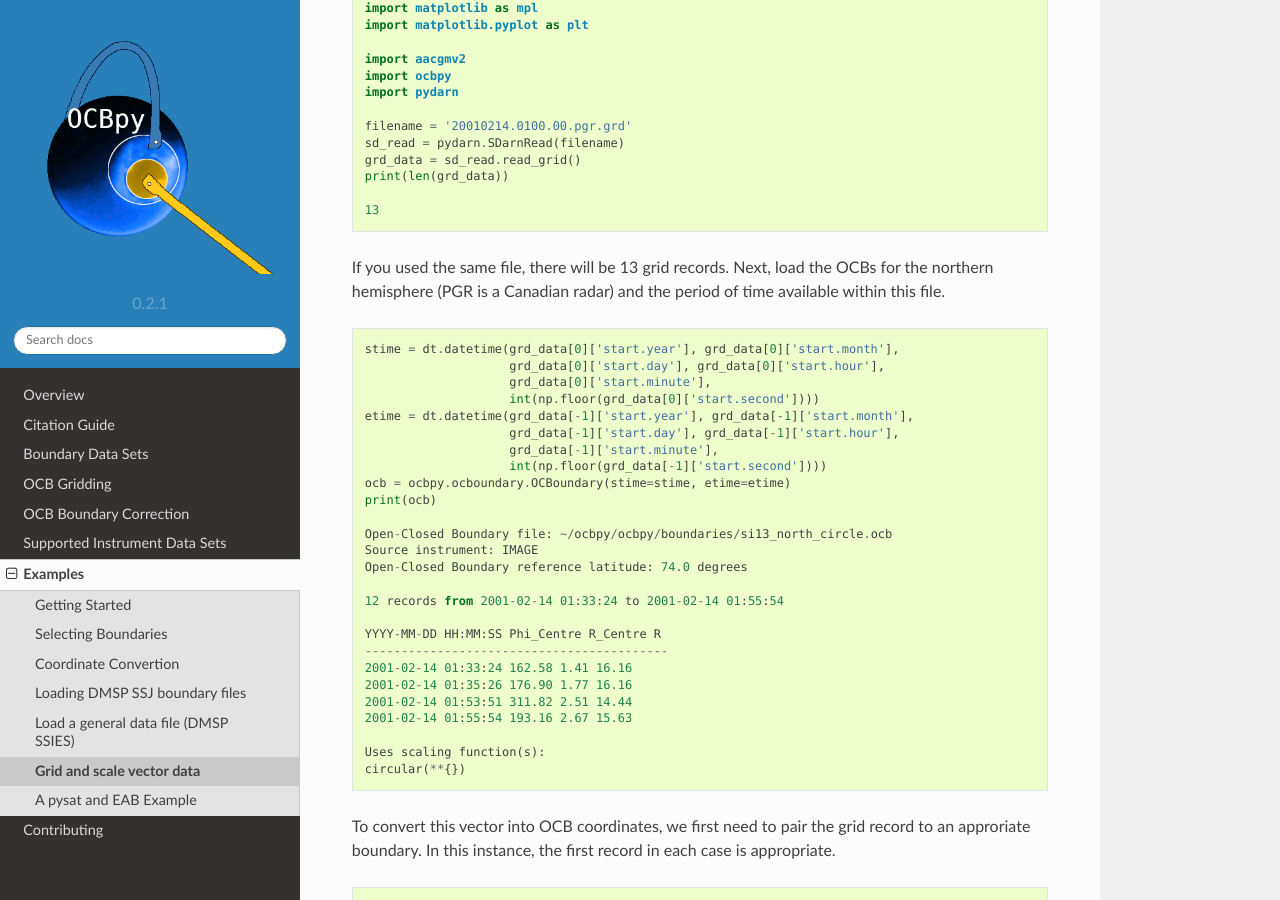
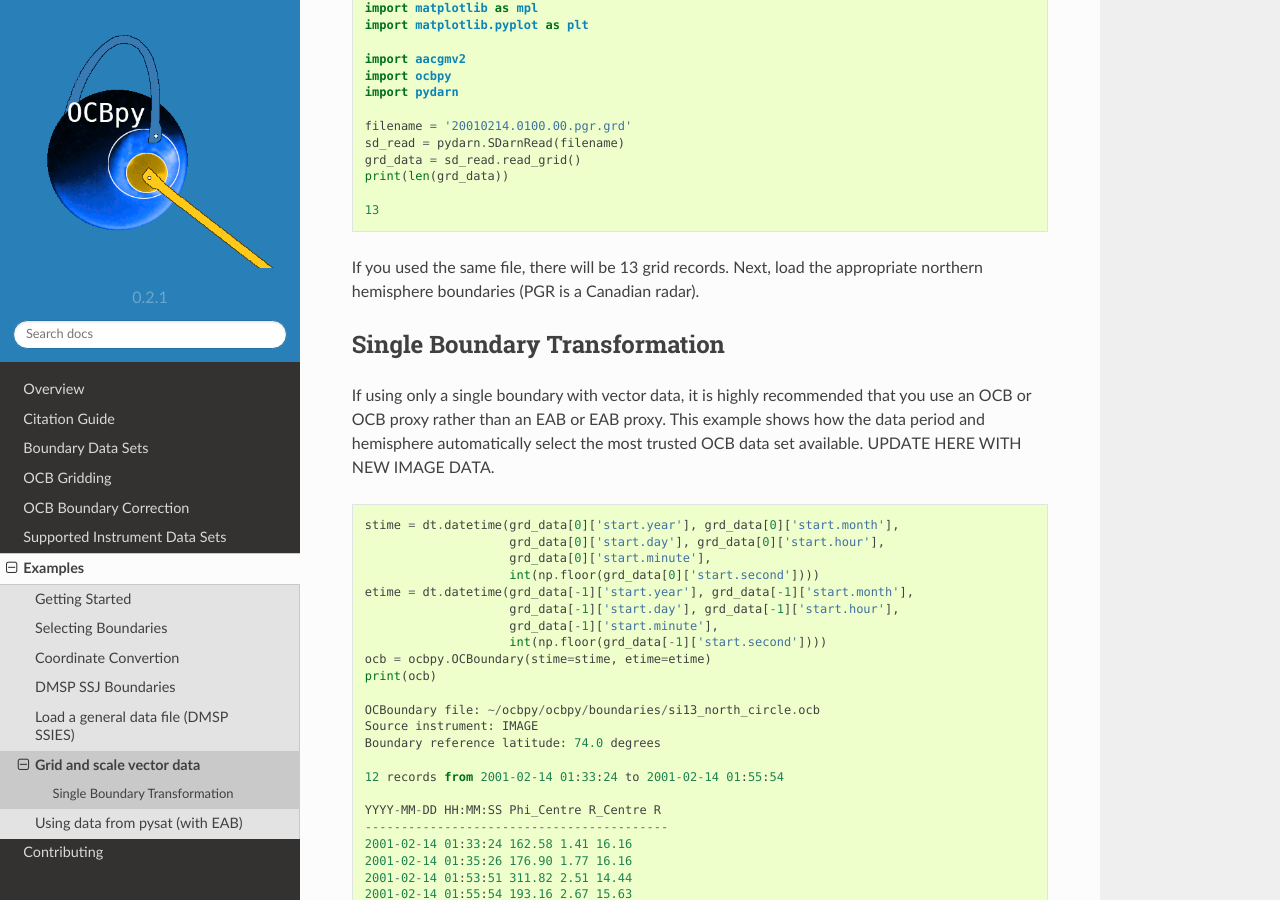
Before and after one commit to aburrell/ocbpy, a Sphinx documentation site: the page built from docs/examples/ex_vector.rst, in a window 1280 px wide and 900 px high, scrolled down 495 px. Built offline with Sphinx 7.4.7 and the Read the Docs theme 2.0.0, drawn with Linux system fonts in a browser that asks for light colours.

Commit message:
DOC: incomplete doc update
Incomplete documentation update that:
- improves the consistency of the example section levels,
- notes places where updates need to be done, and
- updates old syntax.

```diff
--- a/docs/examples/ex_general.rst
+++ b/docs/examples/ex_general.rst
@@ -1,6 +1,7 @@
+.. _ex-general:
 
 Load a general data file (DMSP SSIES)
--------------------------------------
+=====================================
 DMSP SSIES provides commonly used polar data, which can be accessed from
 `Madrigal <http://cedar.openmadrigal.org/>`_, which also has a Python API called
 `madrigalWeb <https://pypi.org/project/madrigalWeb/>`_.  To run this example,
--- a/docs/examples/ex_pysat_eab.rst
+++ b/docs/examples/ex_pysat_eab.rst
@@ -1,7 +1,7 @@
 .. _ex_pysat_eab:
 
-A pysat and EAB Example
-=======================
+Using data from pysat (with EAB)
+================================
 
 This example showcases Equatorward Auroral Boundaries (EABs), while
 demonstrating how to use :py:mod:`pysat` with :py:mod:`ocbpy`.
--- a/docs/examples/ex_vector.rst
+++ b/docs/examples/ex_vector.rst
@@ -1,6 +1,7 @@
+.. _ex-vector:
 
 Grid and scale vector data
---------------------------
+==========================
 
 Many space science observations, such as ion drifts, are vectors.  The
 :py:class:`ocbpy.ocb_scaling.VectorData` class ensures that the vector location,
@@ -34,9 +35,16 @@ other grid file), use the following commands.
     13
 
 
-If you used the same file, there will be 13 grid records.  Next, load the OCBs
-for the northern hemisphere (PGR is a Canadian radar) and the period of time
-available within this file.
+If you used the same file, there will be 13 grid records. Next, load the
+appropriate northern hemisphere boundaries (PGR is a Canadian radar).
+
+Single Boundary Transformation
+------------------------------
+
+If using only a single boundary with vector data, it is highly recommended that
+you use an OCB or OCB proxy rather than an EAB or EAB proxy.  This example shows
+how the data period and hemisphere automatically select the most trusted OCB
+data set available.  UPDATE HERE WITH NEW IMAGE DATA.
 
 ::
 
@@ -48,12 +56,12 @@ available within this file.
                         grd_data[-1]['start.day'], grd_data[-1]['start.hour'],
 			grd_data[-1]['start.minute'],
 			int(np.floor(grd_data[-1]['start.second'])))
-    ocb = ocbpy.ocboundary.OCBoundary(stime=stime, etime=etime)
+    ocb = ocbpy.OCBoundary(stime=stime, etime=etime)
     print(ocb)
 
-    Open-Closed Boundary file: ~/ocbpy/ocbpy/boundaries/si13_north_circle.ocb
+    OCBoundary file: ~/ocbpy/ocbpy/boundaries/si13_north_circle.ocb
     Source instrument: IMAGE
-    Open-Closed Boundary reference latitude: 74.0 degrees
+    Boundary reference latitude: 74.0 degrees
 
     12 records from 2001-02-14 01:33:24 to 2001-02-14 01:55:54
 
@@ -81,8 +89,8 @@ each case is appropriate.
 
 
 If you are using a different file, you can use
-:py:func:`~ocbpy.ocboundary.match_data_ocb` to find an appropriate pairing, as
-illustrated in previous examples.
+:py:func:`~ocbpy.cycle_boundary.match_data_ocb` to find an appropriate pairing,
+as illustrated in previous examples.
 
 Now that the data are paired, we can initialize an
 :py:class:`ocbpy.ocb_scaling.VectorData` object.  To do this, however, we need
```
Also changed, not shown: docs/examples/ex_dmsp.rst (+32 -13 lines).
